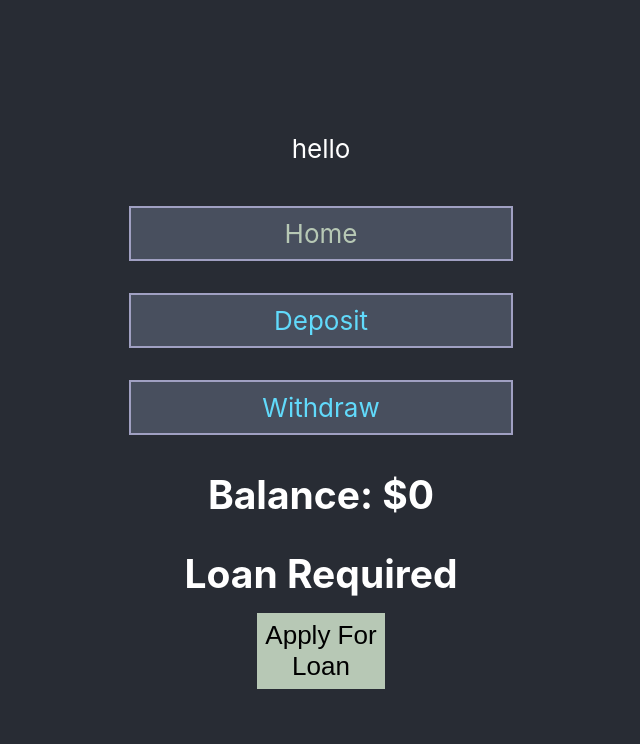
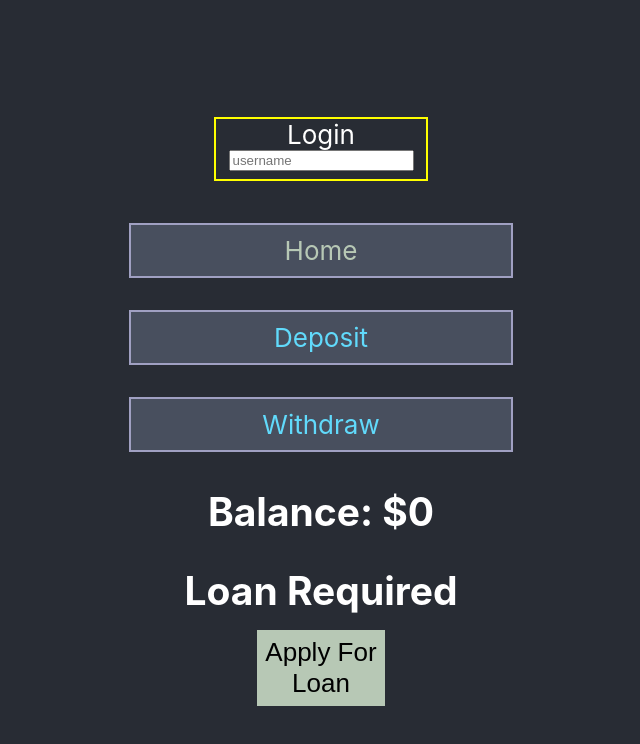
Before and after one commit to TylerEikenberg/React-Redux-Banking-App_two, a React (Create React App) app: page / in a window 1280 px wide. Shown: the top 744 px of the page, without its empty margins (319-959 px from the left). Built offline with nearby package versions, Linux system fonts and the light colour scheme.

Commit message:
adding login form, styling

```diff
--- a/src/App.css
+++ b/src/App.css
@@ -78,6 +78,16 @@
   margin: 1rem;
 }
 
+.LoginForm-form {
+  display: flex;
+  flex-direction: column;
+  justify-content: space-between;
+  align-items: center;
+  border: 2px solid yellow;
+  min-height: 3rem;
+  padding: 0 1vw 1vh 1vw;
+}
+
 /* for desktop */
 @media only screen and (min-width: 430px) {
   .App-link {
--- a/src/components/loginForm/LoginForm.js
+++ b/src/components/loginForm/LoginForm.js
@@ -1,7 +1,14 @@
 import React from "react";
 
 function LoginForm() {
-  return <div>hello</div>;
+  return (
+    <div>
+      <form className="LoginForm-form">
+        <label>Login</label>
+        <input type="text" placeholder="username" />
+      </form>
+    </div>
+  );
 }
 
 export default LoginForm;
```
